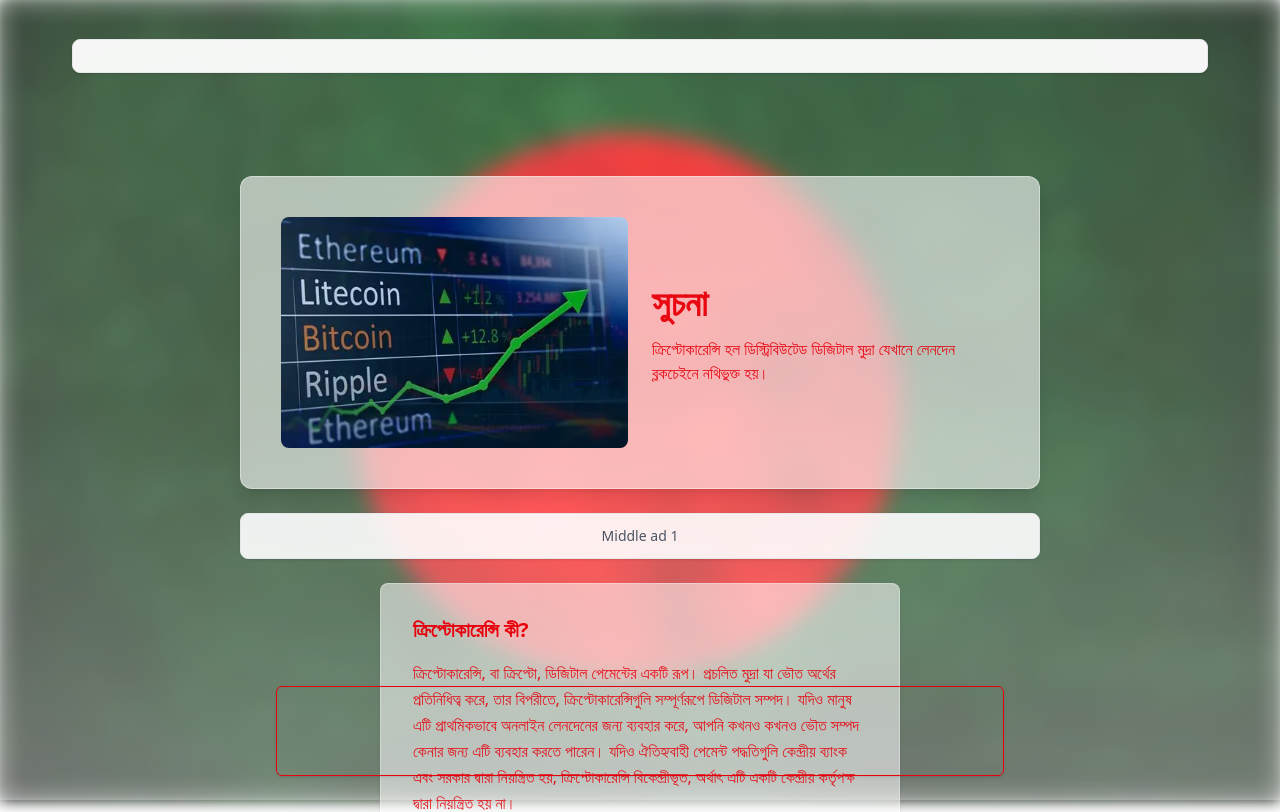
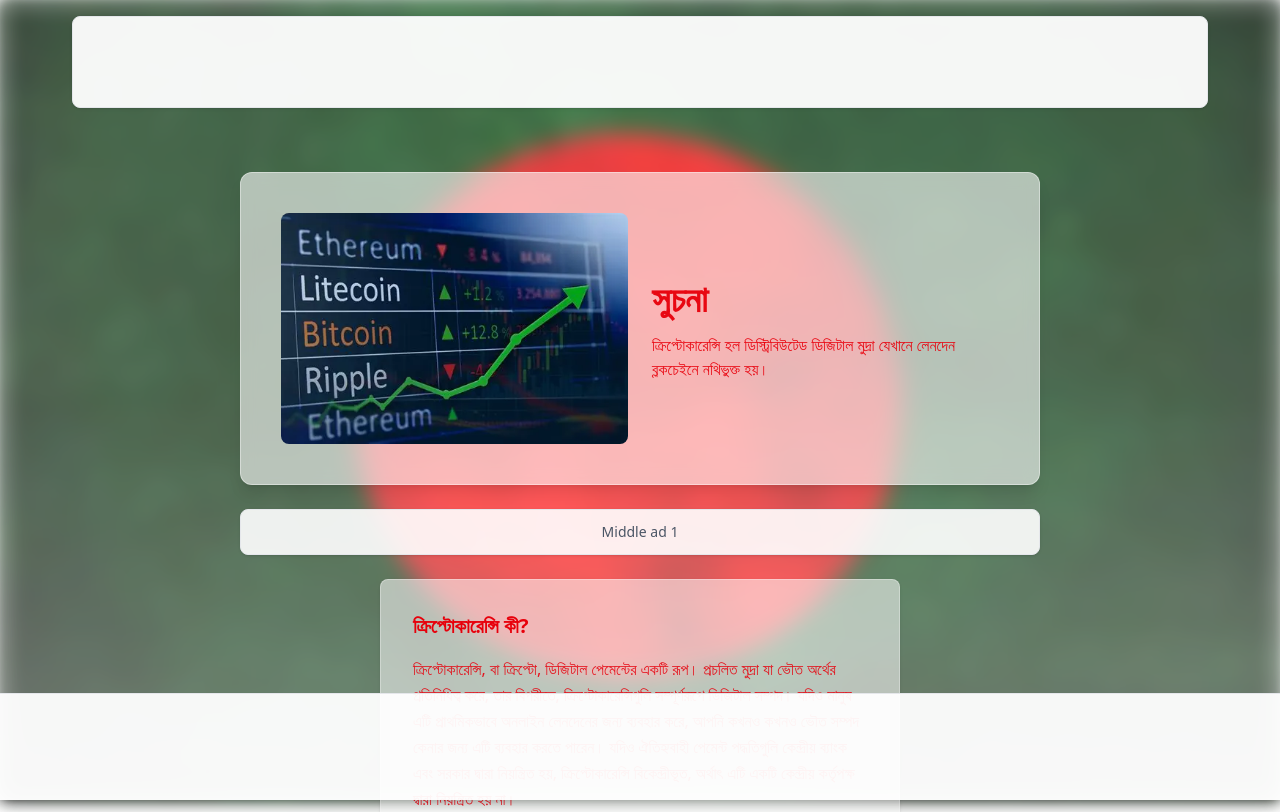
Before and after one commit to Ahnaf-Shahriar-369/Bd-shrinker, a Next.js app: page / in a window 1280 px wide. Shown: the top 812 px of the page. Built offline with nearby package versions, Linux system fonts and the light colour scheme.

Commit message:
think, i would work

```diff
--- a/src/app/components/BottomBannerAd.tsx
+++ b/src/app/components/BottomBannerAd.tsx
@@ -1,9 +1,11 @@
-// components/AdsterraBanner.tsx
 "use client";
 import { useEffect } from "react";
 
-export default function AdsterraBanner() {
+export default function BottomBannerAd() {
   useEffect(() => {
+    const container = document.getElementById("adsterra-bottom");
+    if (container) container.innerHTML = "";
+
     const script1 = document.createElement("script");
     script1.type = "text/javascript";
     script1.innerHTML = `
@@ -20,17 +22,15 @@
     script2.type = "text/javascript";
     script2.src = "//www.highperformanceformat.com/d8cba7ef26b26fb852cf6f01edcf353a/invoke.js";
 
-    const container = document.getElementById("adsterra-slot");
     if (container) {
-      container.innerHTML = "";
       container.appendChild(script1);
       container.appendChild(script2);
     }
   }, []);
 
   return (
-    <div className="flex justify-center my-4">
-      <div id="adsterra-slot" className="w-[728px] h-[90px] border rounded-md shadow-sm" />
+    <div className="flex justify-center">
+      <div id="adsterra-bottom" className="w-[728px] h-[90px]" />
     </div>
   );
 }
--- a/src/app/components/TopBannerAd.tsx
+++ b/src/app/components/TopBannerAd.tsx
@@ -1,45 +1,36 @@
-// ...existing code...
 "use client";
 import { useEffect } from "react";
 
-declare global {
-  interface Window {
-    adsbygoogle?: unknown[];
-  }
-}
-
 export default function TopBannerAd() {
   useEffect(() => {
-    if (typeof window === "undefined" || typeof document === "undefined") return;
+    const container = document.getElementById("adsterra-top");
+    if (container) container.innerHTML = "";
 
-    // Load AdSense script if it's not already present
-    if (!document.getElementById("adsbygoogle-js")) {
-      const script = document.createElement("script");
-      script.id = "adsbygoogle-js";
-      script.async = true;
-      script.src =
-        "https://pagead2.googlesyndication.com/pagead/js/adsbygoogle.js?client=ca-pub-9822891837132664";
-      script.crossOrigin = "anonymous";
-      document.head.appendChild(script);
-    }
+    const script1 = document.createElement("script");
+    script1.type = "text/javascript";
+    script1.innerHTML = `
+      atOptions = {
+        'key' : 'd8cba7ef26b26fb852cf6f01edcf353a',
+        'format' : 'iframe',
+        'height' : 90,
+        'width' : 728,
+        'params' : {}
+      };
+    `;
 
-    try {
-      (window.adsbygoogle = window.adsbygoogle || []).push({});
-    } catch (err) {
-      console.error("AdSense error:", err);
+    const script2 = document.createElement("script");
+    script2.type = "text/javascript";
+    script2.src = "//www.highperformanceformat.com/d8cba7ef26b26fb852cf6f01edcf353a/invoke.js";
+
+    if (container) {
+      container.appendChild(script1);
+      container.appendChild(script2);
     }
   }, []);
 
   return (
-    <ins
-      className="adsbygoogle block my-4"
-      style={{ display: "block" }}
-      data-ad-client="ca-pub-9822891837132664"
-      data-ad-slot="3800916032"
-      data-ad-format="auto"
-      data-full-width-responsive="true"
-      aria-hidden="true"
-    ></ins>
+    <div className="flex justify-center">
+      <div id="adsterra-top" className="w-[728px] h-[90px]" />
+    </div>
   );
 }
-// ...existing
--- a/src/app/page.tsx
+++ b/src/app/page.tsx
@@ -84,16 +84,16 @@
       <script key="ld-json" type="application/ld+json" dangerouslySetInnerHTML={{ __html: JSON.stringify(jsonLd) }} />
 
       {/* TOP AD SLOT with animation */}
-      <header className="h-40 md:h-24 lg:h-28 flex items-center justify-center mb-8 md:mb-12 lg:mb-16 opacity-0 animate-[fadeInDown_0.8s_ease-out_forwards]">
-        <div className="max-w-[1200px] w-full px-4 md:px-6 lg:px-8">
-          <div className="bg-white/95 border border-gray-200 rounded-lg p-2 text-center text-sm text-gray-800 shadow-sm hover:shadow-lg transition-all duration-300 hover:scale-[1.02] cursor-pointer transform-gpu">
-            <TopBannerAd></TopBannerAd>
+      <header className="w-full pt-4 pb-8 md:pb-12 lg:pb-16 opacity-0 animate-[fadeInDown_0.8s_ease-out_forwards]">
+        <div className="max-w-[1200px] mx-auto px-4 md:px-6 lg:px-8">
+          <div className="bg-white/95 border border-gray-200 rounded-lg shadow-sm hover:shadow-lg transition-all duration-300 hover:scale-[1.02] cursor-pointer transform-gpu overflow-hidden">
+            <TopBannerAd />
           </div>
         </div>
       </header>
 
       {/* Main layout */}
-      <div className="max-w-[1400px] mx-auto flex gap-4 items-start px-4 md:px-6 lg:px-8">
+      <div className="max-w-[1400px] mx-auto flex gap-4 items-start px-4 md:px-6 lg:px-8 pb-32 md:pb-24">
         {/* LEFT MAIN AD (desktop only) */}
         <aside className="hidden lg:block w-40 xl:w-48 flex-shrink-0 mt-20 opacity-0 animate-[fadeInLeft_0.8s_ease-out_0.2s_forwards]">
           <div className="sticky top-20">
@@ -196,17 +196,21 @@
       </div>
 
       {/* Mobile bottom ad with bounce animation */}
-      <div className="md:hidden fixed bottom-4 left-1/2 transform -translate-x-1/2 w-[92%] max-w-md opacity-0 animate-[bounceIn_1s_ease-out_0.8s_forwards]">
-        <div className="bg-white/95 border rounded-lg p-3 text-center text-sm text-gray-800 shadow-lg hover:shadow-xl transition-all duration-300">
-          MOBILE BANNER AD
+      <div className="md:hidden fixed bottom-4 left-1/2 transform -translate-x-1/2 w-[92%] max-w-md opacity-0 animate-[bounceIn_1s_ease-out_0.8s_forwards] z-50">
+        <div className="bg-white/95 border rounded-lg shadow-lg hover:shadow-xl transition-all duration-300 overflow-hidden">
+          <div className="p-2 text-center text-sm text-gray-800">
+            MOBILE BANNER AD
+          </div>
         </div>
       </div>
 
       {/* Bottom banner (desktop/tablet) - fixed at the very bottom of the viewport */}
-      <footer className="hidden md:flex fixed bottom-0 left-0 right-0 justify-center z-50 pointer-events-auto">
-        <div className="w-full max-w-[1200px] px-4 md:px-6 lg:px-8">
-          <div className="flex justify-center pb-2">
-            <BottomBannerAd />
+      <footer className="hidden md:block fixed bottom-0 left-0 right-0 z-50 bg-white/95 border-t border-gray-200 shadow-lg">
+        <div className="w-full max-w-[1200px] mx-auto px-4 md:px-6 lg:px-8 py-2">
+          <div className="flex justify-center">
+            <div className="overflow-hidden rounded-lg">
+              <BottomBannerAd />
+            </div>
           </div>
         </div>
       </footer>
@@ -249,4 +253,4 @@
       `}</style>
     </div>
   )
-};
+}
```
